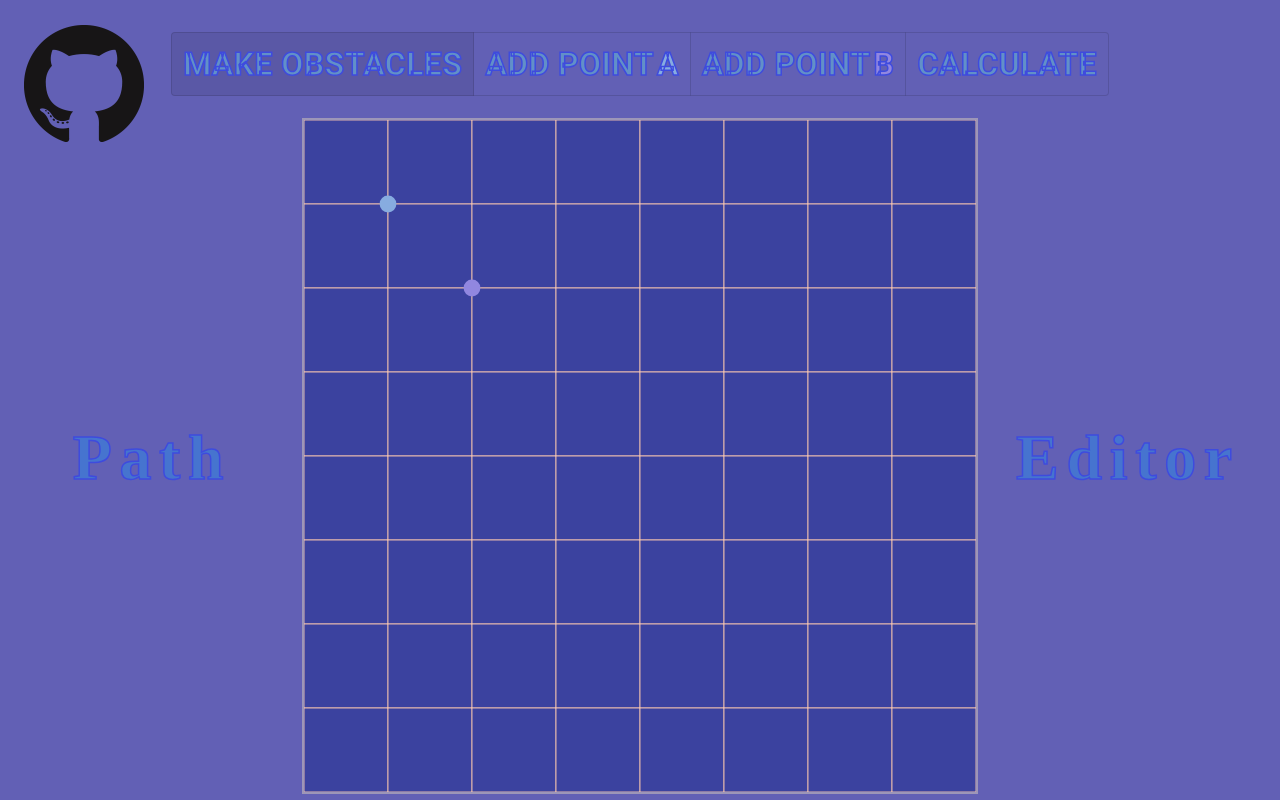
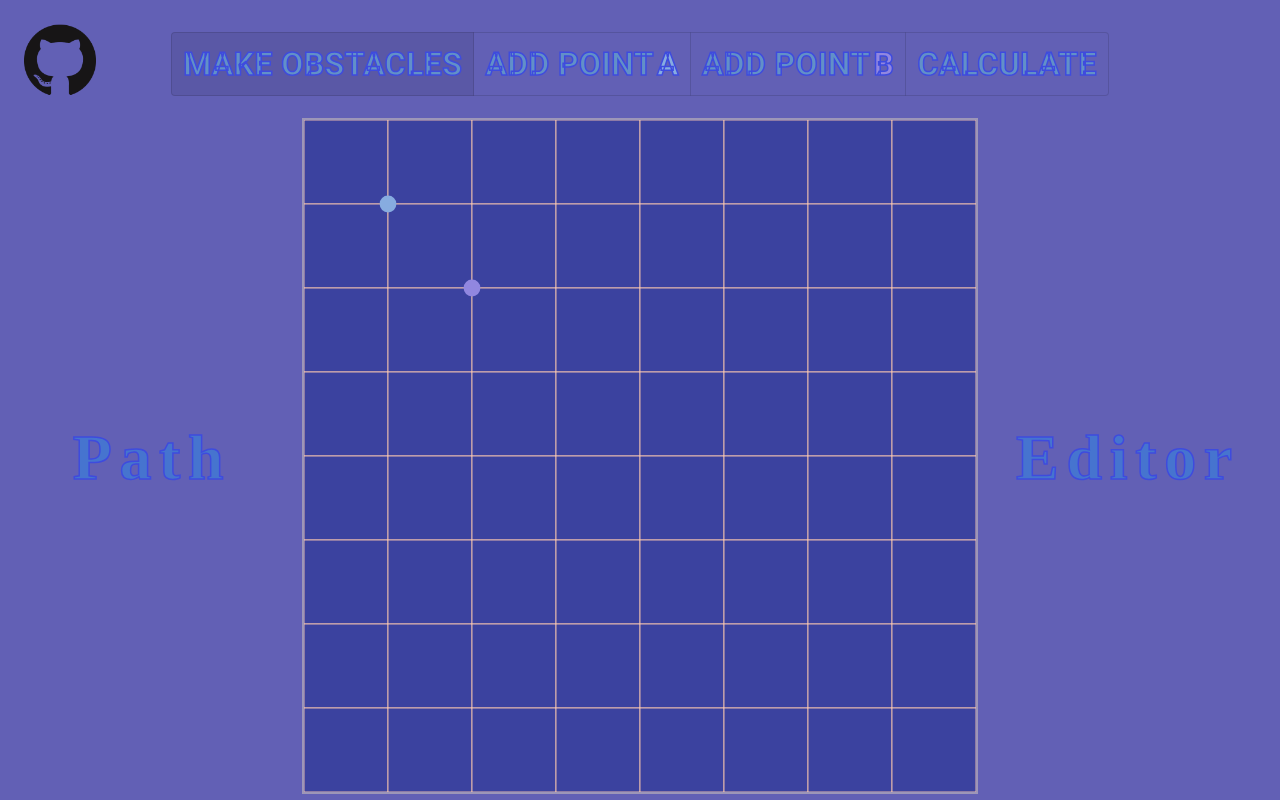
Before and after one commit to Luksu05/path-editor, a React (Create React App) app: page / in a window 1280 px wide. Built offline with nearby package versions, Linux system fonts and the light colour scheme.

Commit message:
Optimize github icon a bit

```diff
--- a/src/styles.css
+++ b/src/styles.css
@@ -57,6 +57,11 @@ a {
   left: 0;
 }
 
+img {
+  height: 9vh;
+  max-height: 10vw;
+}
+
 h1 {
   color: #4674cf;
   letter-spacing: 0.6vw;
```
